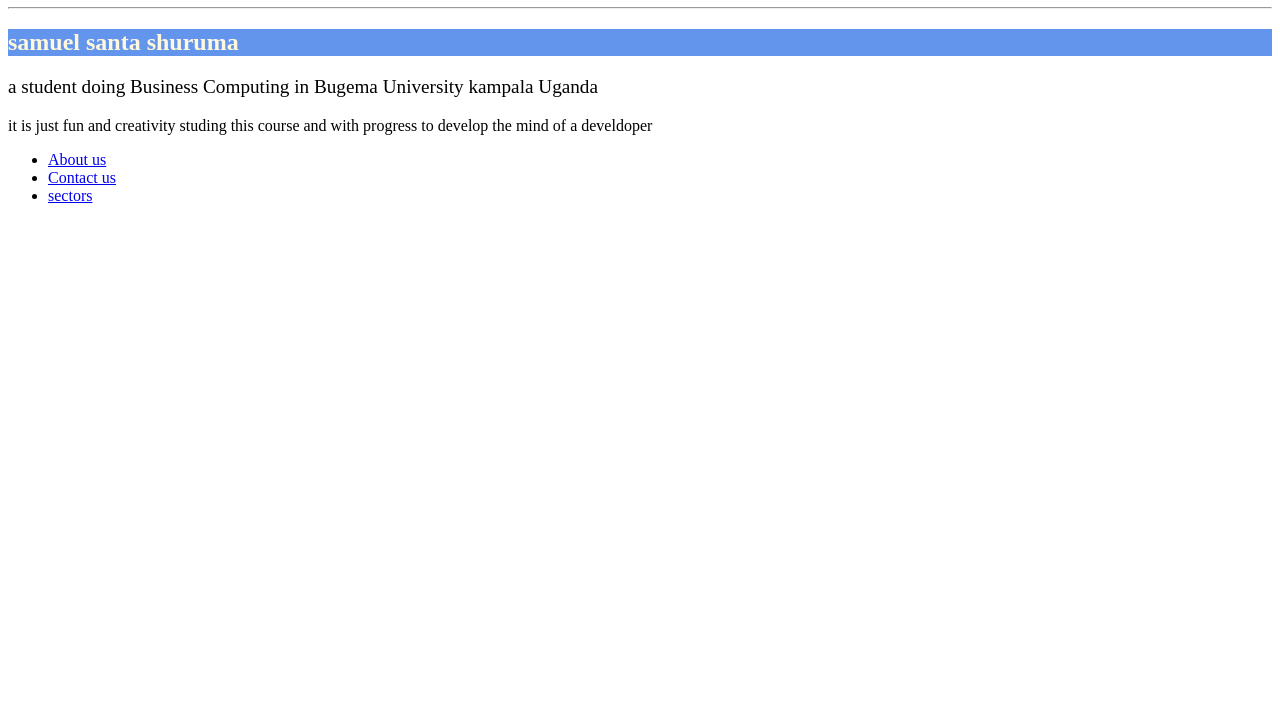
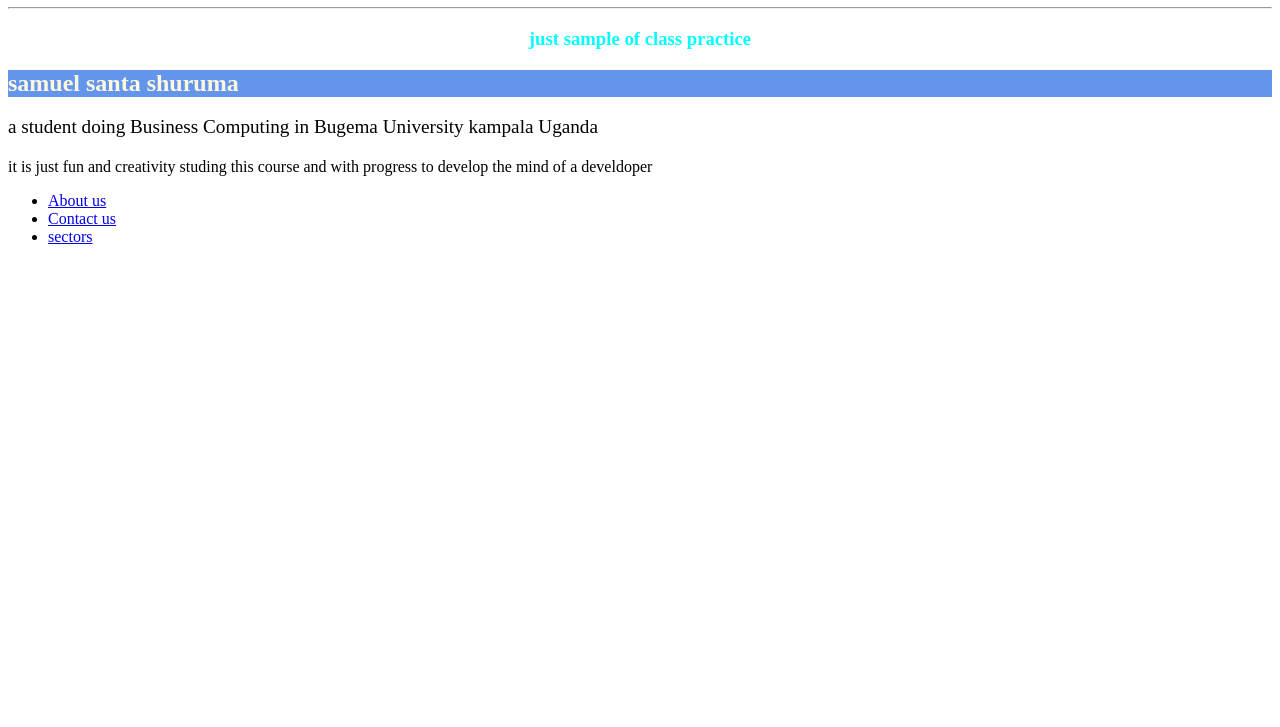
Before and after one commit to Samuelshuruma98/sam, a plain HTML site: page index.html in a window 1280 px wide. Shown: the part 73-800 px from the top of the page. Drawn offline with Linux system fonts and the light colour scheme.

Commit message:
Update index.html

```diff
--- a/index.html
+++ b/index.html
@@ -9,6 +9,7 @@
 <body>
     <h1 style="color: blue; text-align: center;">my frist wed</h1>
     <hr>
+    <h3 style="color: aqua; text-align: center;">just sample of class practice</h3>
     <h2 style="background-color: cornflowerblue; color: cornsilk;">samuel santa shuruma</h2>
     <p style="font-size: larger;">a student doing Business Computing in Bugema University kampala Uganda</p>
 <P>it is just fun and creativity studing this course and with progress to develop the mind of a develdoper</P>
```
